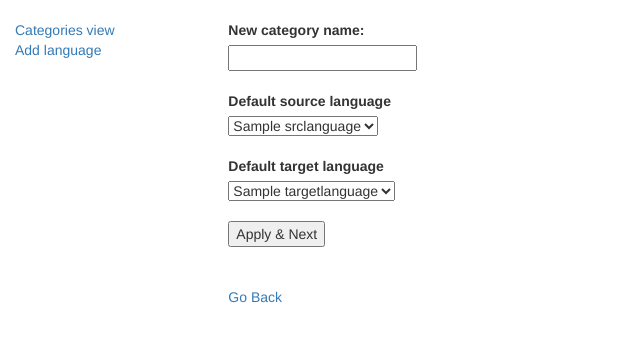
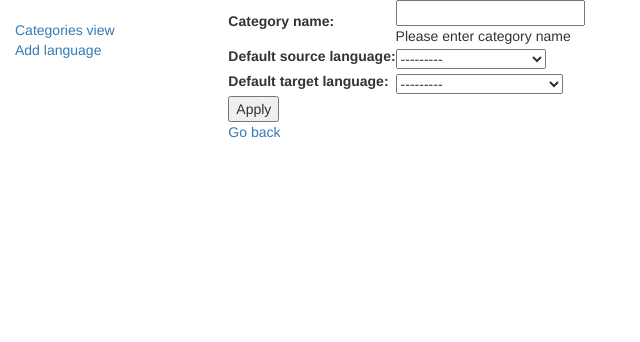
Before and after one commit to outlaw1988/interactive-dictionary, a Django app: page /add_category in a window 1280 px wide. Shown: the top 342 px of the page, without its empty margins (0-640 px from the left). Run offline with Django 3.2, Linux system fonts and the light colour scheme; a user stored in the database is signed in; tables that the repository leaves empty hold one stand-in row (values such as "Sample post"); some libraries are stand-ins or nearby versions.

Commit message:
Add new category form validation

```diff
--- /dev/null
+++ b/intDictApp/forms.py
@@ -0,0 +1,74 @@
+from django import forms
+from django.forms import ModelForm
+from django.core.exceptions import ValidationError
+from django.utils.translation import ugettext_lazy as _
+from .models import SrcLanguage, TargetLanguage, Category
+from .utils import *
+
+
+class CategoryForm(forms.Form):
+
+    def __init__(self, *args, **kwargs):
+
+        self.user = kwargs.pop("user")
+        print("User: ", self.user)
+        super(CategoryForm, self).__init__(*args, **kwargs)
+
+        self.fields['category_name'] = forms.CharField(max_length=100,
+                                                       help_text="Please enter category name")
+        self.fields['category_name'].label = "Category name"
+
+        src_languages = SrcLanguage.objects.filter(user=self.user)
+        target_languages = TargetLanguage.objects.filter(user=self.user)
+
+        self.fields['src_language'] = forms.ModelChoiceField(queryset=src_languages)
+        self.fields['src_language'].label = "Default source language"
+        self.fields['target_language'] = forms.ModelChoiceField(queryset=target_languages)
+        self.fields['target_language'].label = "Default target language"
+
+    def clean_category_name(self):
+        category_name = self.cleaned_data['category_name']
+        category_to_check = Category.objects.filter(user=self.user, name=category_name)
+
+        if category_to_check.count() > 0:
+            raise ValidationError("This category already exists!")
+
+    def clean(self):
+        src_language = self.cleaned_data['src_language']
+        target_language = self.cleaned_data['target_language']
+
+        if src_language.name == target_language.name:
+            raise ValidationError("Languages are the same!")
+
+
+class LanguageForm(forms.Form):
+
+    language_name = forms.CharField(max_length=100, help_text="Please enter language name")
+
+    def __init__(self, *args, **kwargs):
+        if len(kwargs) != 0:
+            self.user = kwargs.pop("user")
+        super(LanguageForm, self).__init__(*args, **kwargs)
+        self.fields['language_name'].label = "Language name"
+
+    def clean_language_name(self):
+        name = self.cleaned_data['language_name']
+        src_language = SrcLanguage.objects.filter(user=self.user, name=name)
+        target_language = TargetLanguage.objects.filter(user=self.user, name=name)
+        if src_language.count() > 0:
+            raise ValidationError('This language already exists!')
+        if target_language.count() > 0:
+            raise ValidationError('This language already exists!')
+
+        return name
+
+# class LanguageForm(ModelForm):
+#
+#     def validate_unique(self):
+#         pass
+#
+#     class Meta:
+#         model = SrcLanguage
+#         fields = ['name', ]
+#         labels = {'name': _('Language name'), }
+#         help_texts = {'name': _("Please enter language name")}
--- a/intDictApp/templates/intDictApp/add_new_category.html
+++ b/intDictApp/templates/intDictApp/add_new_category.html
@@ -1,48 +1,13 @@
 {% extends "base_generic.html" %}
 
 {% block content %}
-<br>
-<form action = "{% url 'add-category' %}" method="post">
-    {% csrf_token %}
-    <label for="category_name">New category name:</label><br />
-    <input type="text" name="category_name" id="category_name" />
-    <br/><br/>
-    <label>Default source language</label><br/>
-    <select name="def_src_lan">
-      <script language="javascript" type="text/javascript">
-          var src_languages = {{src_languages|safe}};
-          var src_len = src_languages.length;
 
-          src_lan_html = "";
-
-          for (var i = 0; i < src_len; i++) {
-              src_lan_html += "<option>" + src_languages[i].toString() + "</option>"
-          }
-
-          document.write(src_lan_html);
-      </script>
-
-    </select>
-    <br/><br/>
-    <label>Default target language</label><br/>
-    <select name="def_target_lan">
-      <script language="javascript" type="text/javascript">
-          var target_languages = {{target_languages|safe}};
-          var target_len = target_languages.length;
-
-          target_lan_html = "";
-
-          for (var i = 0; i < target_len; i++) {
-              target_lan_html += "<option>" + target_languages[i].toString() + "</option>"
-          }
-
-          document.write(target_lan_html);
-      </script>
-    </select>
-    <br><br>
-    <input type="submit" value="Apply & Next" />
+<form action="" method="post">
+  {% csrf_token %}
+  <table>
+    {{ form }}
+  </table>
+  <input type="submit" value="Apply"/>
 </form>
-<br><br>
-<a href="{% url 'categories' %}">Go Back</a>
-
+<a href="{% url 'categories' %}">Go back</a>
 {% endblock %}
--- a/intDictApp/views.py
+++ b/intDictApp/views.py
@@ -8,7 +8,7 @@ from .config import Config
 from .utils import *
 from django.views.generic import TemplateView, View
 from braces import views
-from .forms import LanguageForm
+from .forms import LanguageForm, CategoryForm
 
 config = Config()
 
@@ -42,32 +42,34 @@ def category_sets_list(request, pk):
 
 
 def add_category(request):
-    if request.method == 'POST':
-        category_name = request.POST['category_name']
-        def_src_lan = request.POST['def_src_lan']
-        def_target_lan = request.POST['def_target_lan']
 
-        src_language = SrcLanguage.objects.filter(user=request.user, name=def_src_lan)
-        target_language = TargetLanguage.objects.filter(user=request.user, name=def_target_lan)
+    if request.method == "POST":
 
-        category = Category(user=request.user, name=category_name,
-                            default_source_language=src_language[0],
-                            default_target_language=target_language[0])
-        category.save()
+        form = CategoryForm(request.POST, user=request.user)
 
-        return HttpResponseRedirect(reverse('categories'))
+        if form.is_valid():
+
+            category_name = request.POST['category_name']
+            def_src_lan_id = request.POST['src_language']
+            def_src_lan = SrcLanguage.objects.filter(id=def_src_lan_id)
+            def_target_lan_id = request.POST['target_language']
+            def_target_lan = TargetLanguage.objects.filter(id=def_target_lan_id)
+
+            category = Category(user=request.user, name=category_name,
+                                default_source_language=def_src_lan[0],
+                                default_target_language=def_target_lan[0])
+            category.save()
+
+            return HttpResponseRedirect(reverse('categories'))
     else:
-        src_languages = SrcLanguage.objects.filter(user=request.user)
-        target_languages = TargetLanguage.objects.filter(user=request.user)
-        src_languages_lst, target_languages_lst = \
-            convert_queryset_to_list_languages(src_languages, target_languages)
 
-        context = {
-            'src_languages': src_languages_lst,
-            'target_languages': target_languages_lst
-        }
+        form = CategoryForm(user=request.user)
 
-        return render(request, 'intDictApp/add_new_category.html', context)
+    context = {
+        'form': form
+    }
+
+    return render(request, "intDictApp/add_new_category.html", context)
 
 
 def add_set(request):
```
